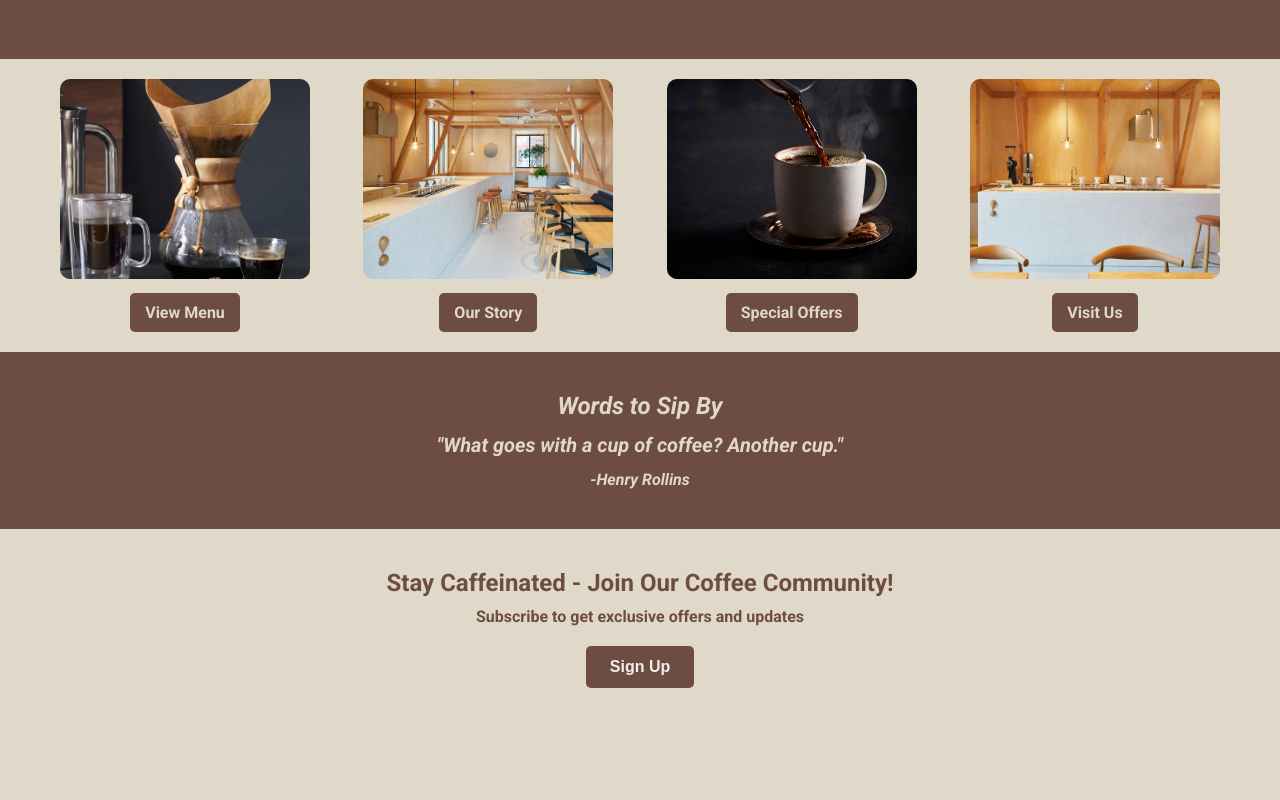
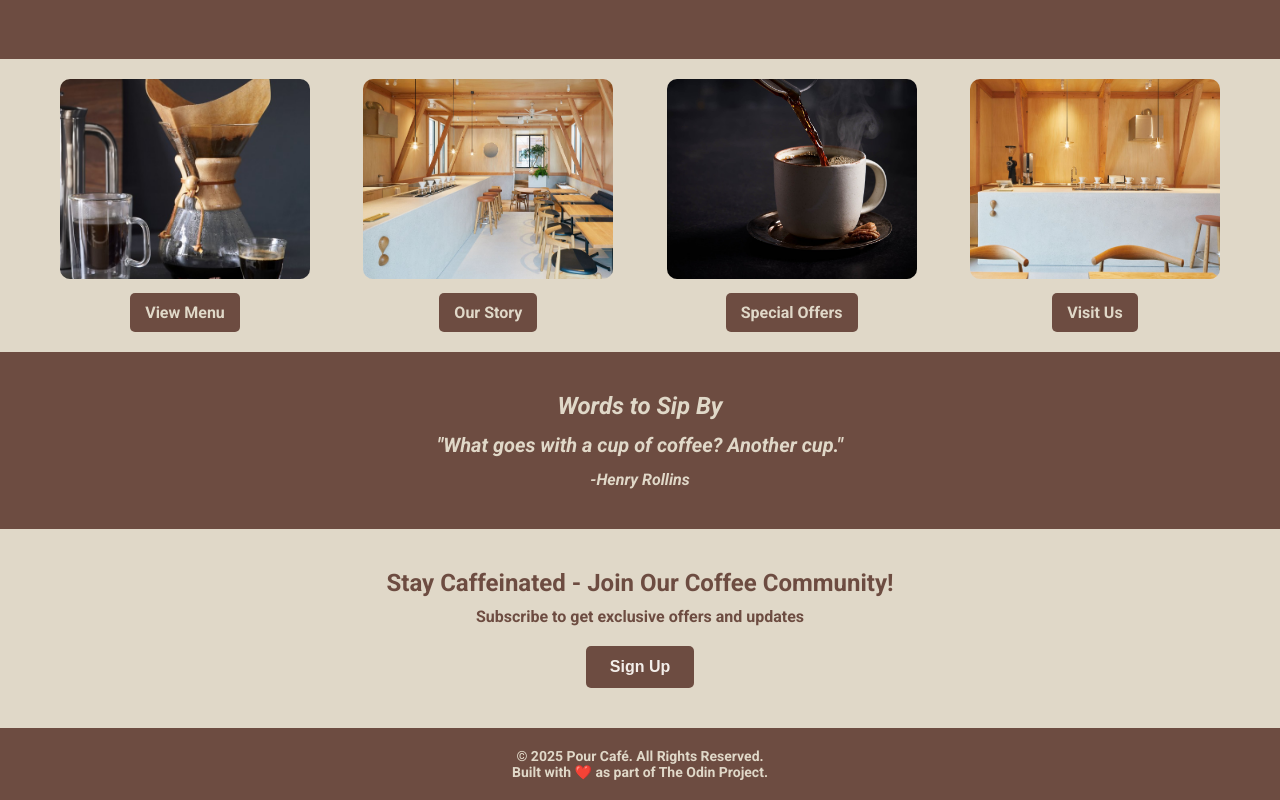
Before and after one commit to yubiyubiii/landing-page, a plain HTML site: page lp.html in a window 1280 px wide. Shown: the part 993-1793 px from the top of the page. Before the commit the page ends 1721 px from the top, so only its background shows below. Drawn offline with Linux system fonts and the light colour scheme.

Commit message:
added footer

```diff
--- a/lp.css
+++ b/lp.css
@@ -211,3 +211,23 @@ blockquote {
     font-size: 16px;
     font-weight: bold;
 }
+
+/*footer*/
+
+.footer {
+    text-align: center;
+    background-color: #6d4c41;
+    padding: 20px;
+    color: #e0d8c8;
+    font-size: 14px;
+}
+
+.footer a {
+    color: #e0d8c8;
+    text-decoration: none;
+    font-weight: bold;
+}
+
+.footer a :hover {
+    text-decoration: underline;
+}
--- a/lp.html
+++ b/lp.html
@@ -75,6 +75,10 @@
     <p>Subscribe to get exclusive offers and updates</p>
     <button>Sign Up</button>
 </section>
+<footer class="footer">
+    <p>© 2025 Pour Café. All Rights Reserved.</p>
+    <p>Built with ❤️ as part of <a href="https://www.theodinproject.com/" target="_blank">The Odin Project</a>.</p>
+</footer>
 </body>
 
 </html>
```
